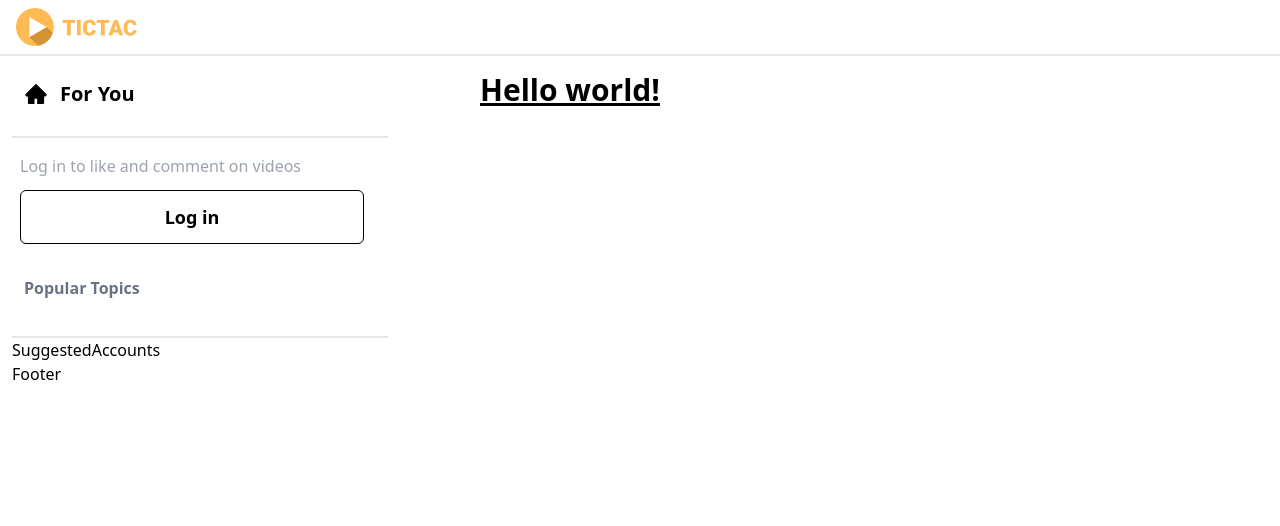
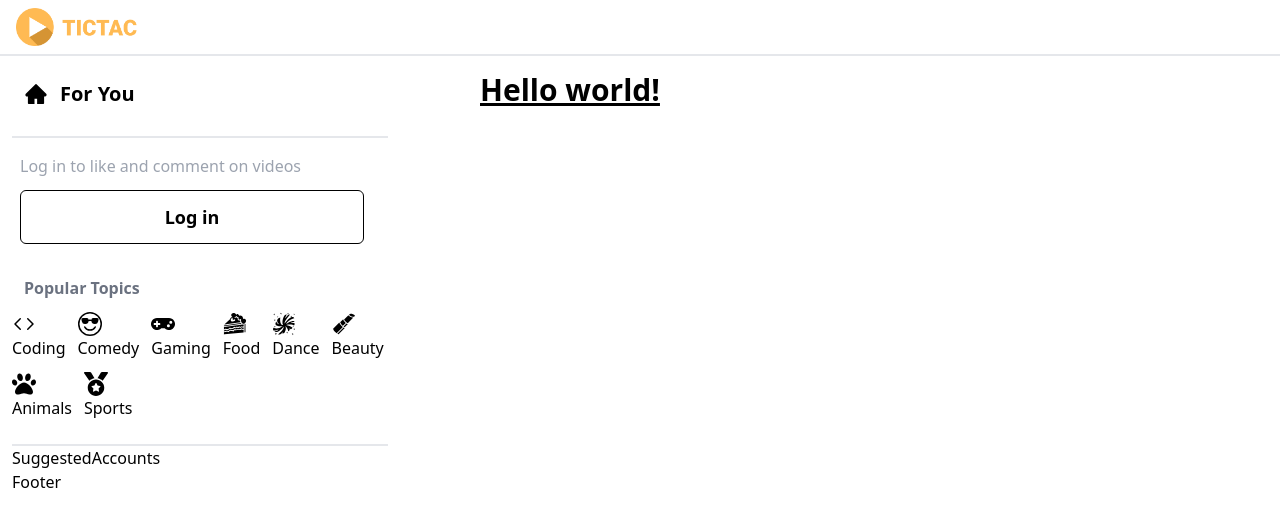
Before and after one commit to azvontsov/tictac_app, a Next.js app: page / in a window 1280 px wide. Shown: the top 526 px of the page. Built offline with nearby package versions, Linux system fonts and the light colour scheme.

Commit message:
adds Discover component

```diff
--- a/components/Discover.tsx
+++ b/components/Discover.tsx
@@ -10,6 +10,20 @@ const Discover = () => {
   return (
     <div className='xl:border-b-2 xl:border-gray-200 pb-6'>
         <p className='text-gray-500 font-semibold m-3 mt-4 hidden xl:block'>Popular Topics</p>
+    <div className='flex gap-3 flex-wrap'>
+        {topics.map((item) => (
+            <Link href={`/?topic=${item.name} `}key={item.name}>
+                <div>
+                    <span className='font-bold text-2xl'>
+                        {item.icon}
+                    </span>
+                    <span className='font-medium text-md hidden xl:block capitalize'>
+                        {item.name}
+                    </span>
+                </div>
+            </Link>
+        ))}
+    </div>
     </div>
   )
 }
```
